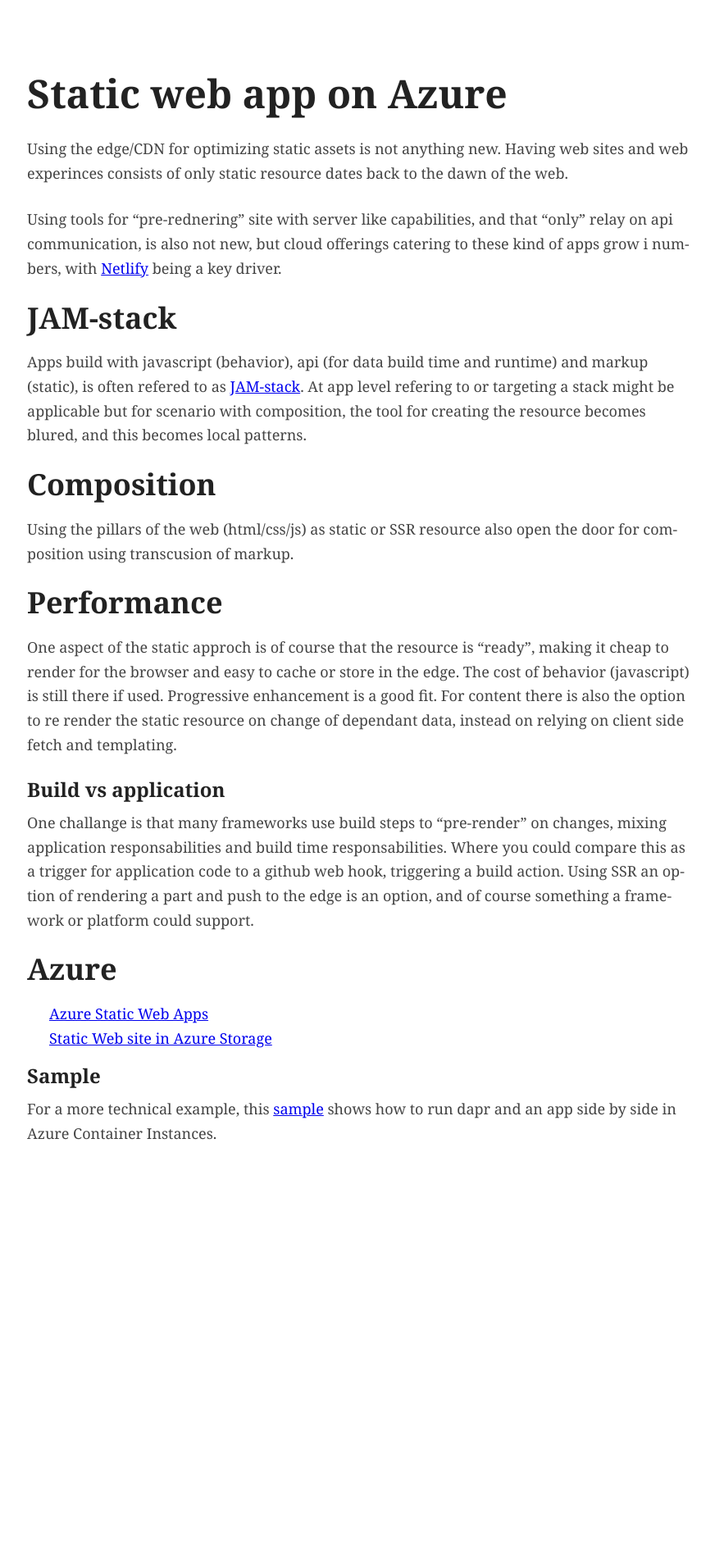
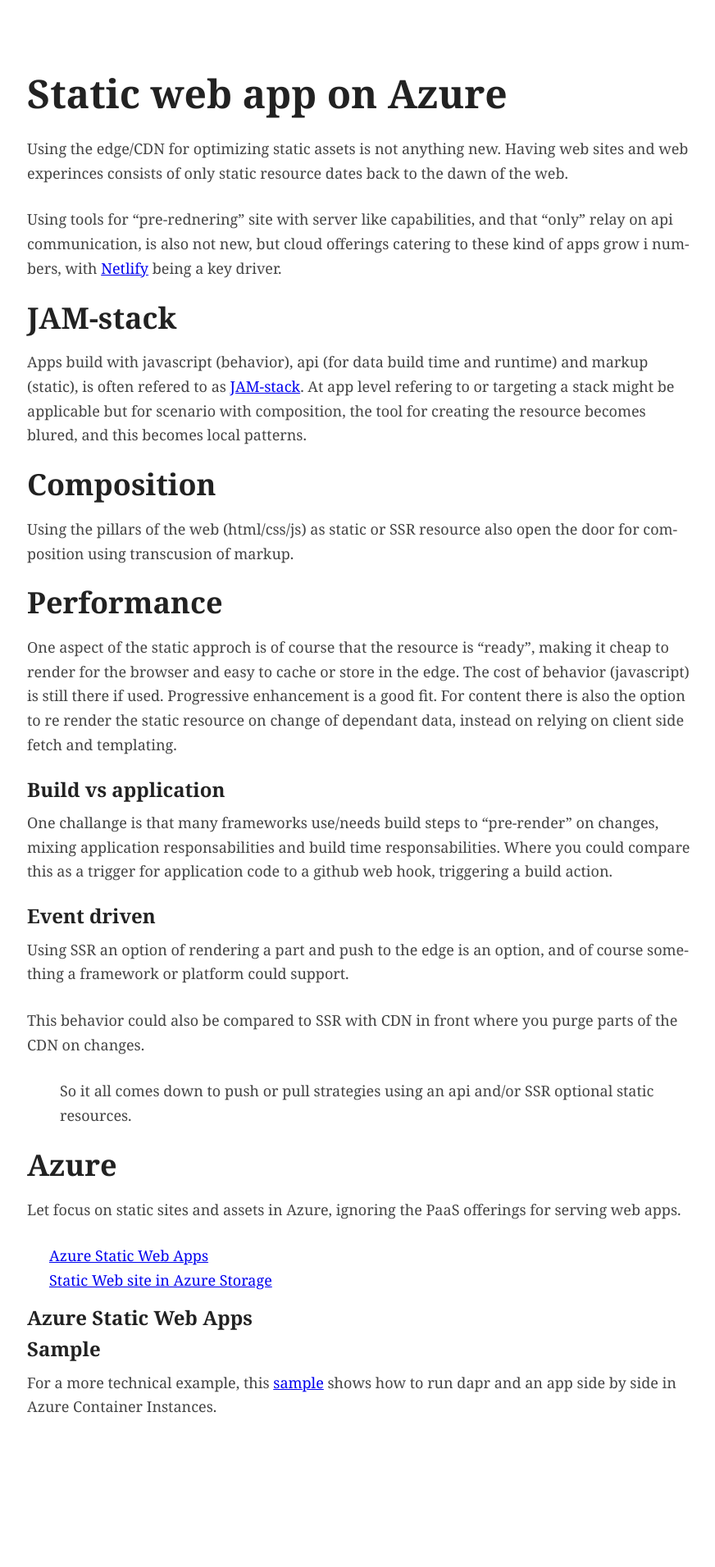
Before and after one commit to perokvist/event-driven-architecture, a Jekyll site: the page built from static.md, in a window 1280 px wide. Shown: the whole page at 82% size, without its empty margins (202-1074 px from the left). Built offline with Jekyll 4.4.1, drawn with Linux system fonts in a browser that asks for light colours; our own code applies the rules of GitHub Pages for plain Markdown files; before the commit the page ends 1578 px from its top, so only the background shows below that.

Commit message:
event driven

```diff
--- a/static.md
+++ b/static.md
@@ -20,15 +20,24 @@ One aspect of the static approch is of course that the resource is "ready", maki
 The cost of behavior (javascript) is still there if used. Progressive enhancement is a good fit. For content there is also the option to re render the static resource on change of dependant data, instead on relying on client side fetch and templating.
 
 ### Build vs application
-One challange is that many frameworks use build steps to "pre-render" on changes, mixing application responsabilities and build time responsabilities.
+One challange is that many frameworks use/needs build steps to "pre-render" on changes, mixing application responsabilities and build time responsabilities.
 Where you could compare this as a trigger for application code to a github web hook, triggering a build action.
+
+### Event driven
 Using SSR an option of rendering a part and push to the edge is an option, and of course something a framework or platform could support.
 
+This behavior could also be compared to SSR with CDN in front where you purge parts of the CDN on changes.
 
+> So it all comes down to push or pull strategies using an api and/or SSR optional static resources.
 
 ## Azure
+
+Let focus on static sites and assets in Azure, ignoring the PaaS offerings for serving web apps.
+
 - [Azure Static Web Apps](https://azure.microsoft.com/en-us/services/app-service/static/)
 - [Static Web site in Azure Storage](https://docs.microsoft.com/en-us/azure/storage/blobs/storage-blob-static-website)
+
+### Azure Static Web Apps
 
 
 
```
